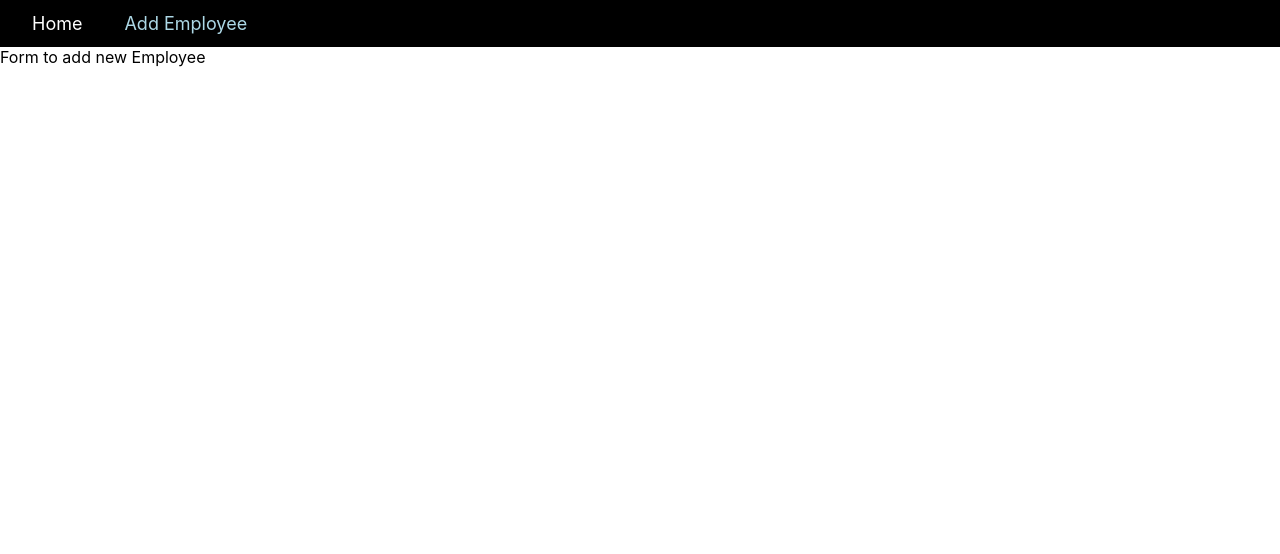
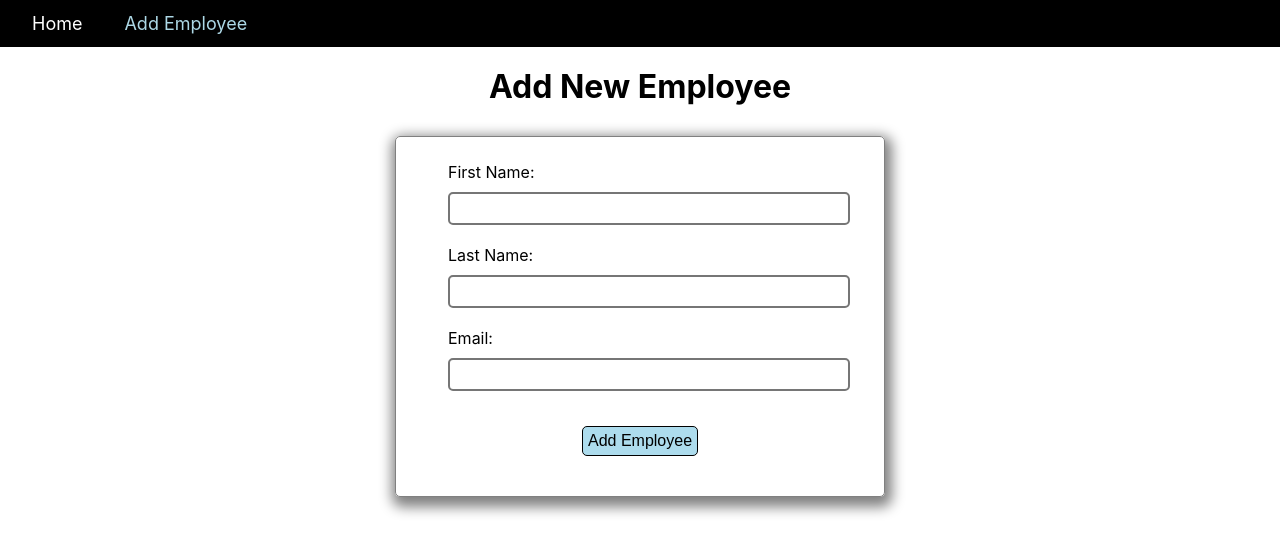
Before and after one commit to KamalByanjankar/CRUDapplication, a React (Create React App) app in the folder crudapplication-frontend/: page /addEmployee in a window 1280 px wide. Shown: the top 554 px of the page. Built offline with nearby package versions, Linux system fonts and the light colour scheme.

Commit message:
Form to add new employee

```diff
--- /dev/null
+++ b/crudapplication-frontend/src/components/AddEmployee/AddEmployee.css
@@ -0,0 +1,49 @@
+.addEmployee{
+    display: grid;
+    place-items: center;
+    margin: 20px 0;
+}
+
+.addEmployee > form{
+    display: flex;
+    flex-direction: column;
+    align-items: center;
+    margin: 30px 0;
+    border: 1px solid gray;
+    width: 35%;
+    padding: 20px;
+    border-radius: 5px;
+    box-shadow: 2px 5px 13px 5px grey;
+}
+
+.addEmployee > form > label{
+    width: 30vw;
+    margin: 5px 0;
+}
+
+.addEmployee > form > label > input{
+    width: 30vw;
+    padding: 7px;
+    margin: 10px 0 10px 0;
+    border-radius: 5px;
+    border-style: solid;
+}
+
+input:focus{
+    outline: none;
+}
+
+button{
+    padding: 5px;
+    border-radius: 5px;
+    border: 1px solid black;
+    background-color: #addced;
+    font-size: 16px;
+    outline: none;
+    margin: 20px 0;
+}
+
+button:hover{
+    cursor: pointer;
+    background-color: #8db4c2;
+}
--- a/crudapplication-frontend/src/components/AddEmployee/AddEmployee.jsx
+++ b/crudapplication-frontend/src/components/AddEmployee/AddEmployee.jsx
@@ -1,11 +1,46 @@
-import React from 'react'
+import React, { useState } from 'react'
+import axios from 'axios'
+import { useNavigate } from 'react-router-dom'
+import './AddEmployee.css'
 
-function addEmployee() {
+
+function AddEmployee() {
+  const [firstName, setFirstName] = useState("")
+  const [lastName, setLastName] = useState("")
+  const [emailId, setEmailId] = useState("")
+
+  let navigate = useNavigate()
+
+  const addEmployee = async (e) => {
+    e.preventDefault();
+    const response = await axios.post("http://localhost:8080/api/v1/employees",
+    {
+      "firstName": firstName,
+      "lastName": lastName,
+      "emailId": emailId
+    })
+    if(response){
+      navigate("/")
+    }
+  }
+
   return (
-    <div>
-        <p>Form to add new Employee</p>
+    <div className="addEmployee">
+        <h1>Add New Employee</h1>
+        <form onSubmit={addEmployee}>
+          <label>First Name:
+            <input type="text" name="firstName" value={firstName} onChange={(e) => setFirstName(e.target.value)} required/>
+          </label>
+          <label>Last Name:
+            <input type="text" name="lastName" value={lastName} onChange={(e) => setLastName(e.target.value)} required/>
+          </label>
+          <label>Email:
+            <input type="email" name="email" value={emailId} onChange={(e) => setEmailId(e.target.value)} required/>
+          </label>
+          <button type="submit">Add Employee</button>
+        </form>
     </div>
   )
 }
 
-export default addEmployee
+export default AddEmployee
```
